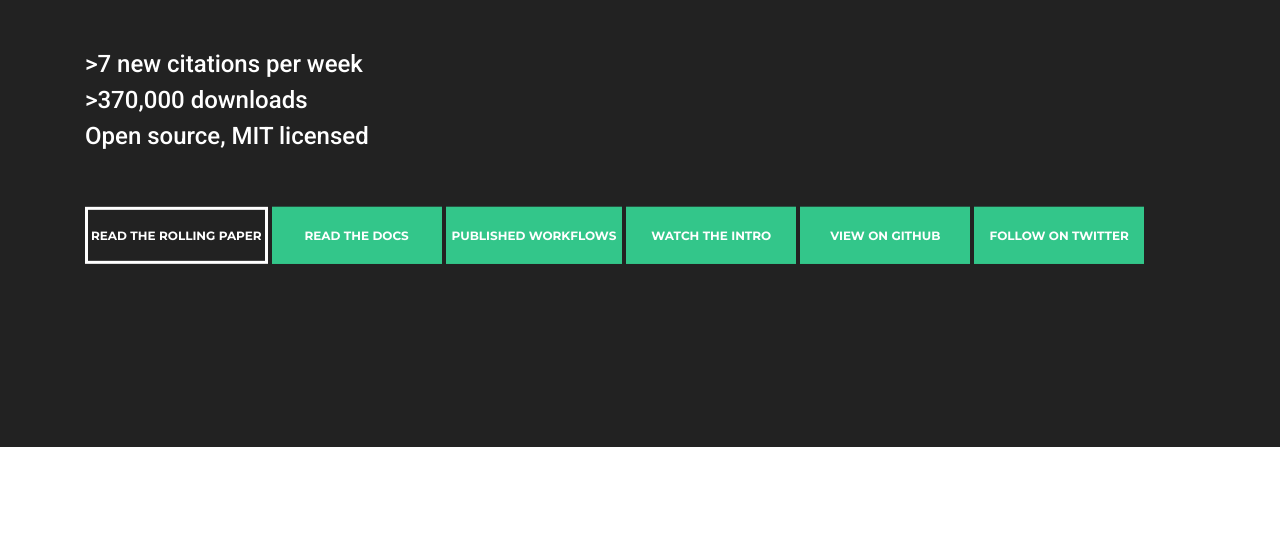
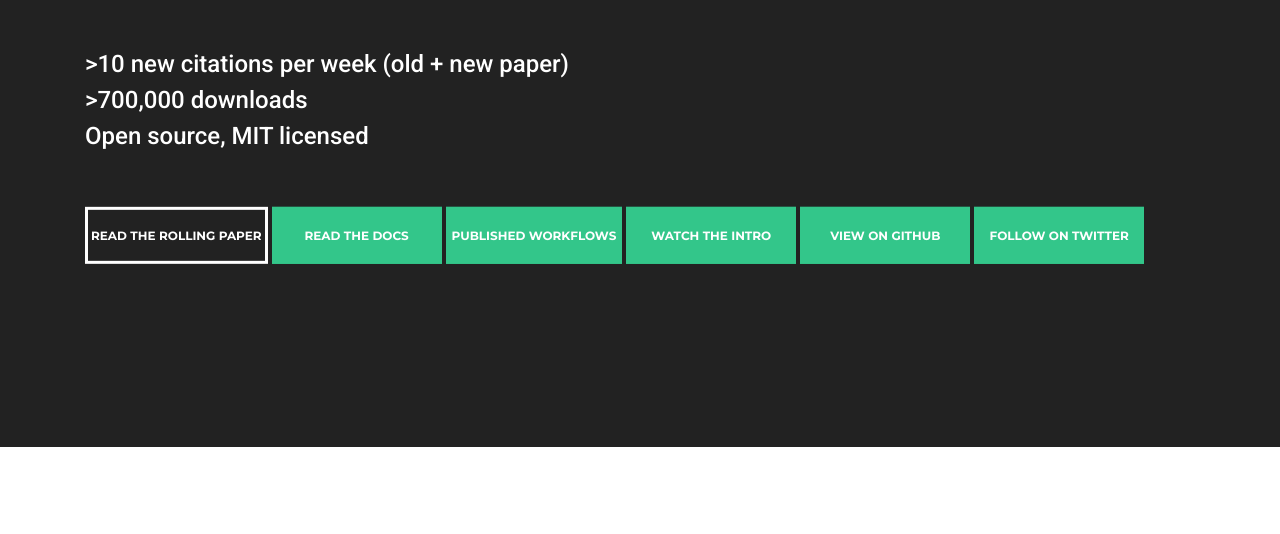
Before and after one commit to snakemake/snakemake.github.io, a plain HTML site: page index.html in a window 1280 px wide. Shown: the part 253-787 px from the top of the page. Drawn offline with nearby package versions, Linux system fonts and the light colour scheme.

Commit message:
Update index.html

```diff
--- a/index.html
+++ b/index.html
@@ -52,10 +52,9 @@
                         <div class="row">
                             <div class="col-sm-12 col-md-12">
                                 <br><br>
-                                <p class="text-white super-lead"><strong><strong><a
-                                                href="https://badge.dimensions.ai/details/id/pub.1018944052">&gt;7 new
-                                                citations per week</a><br>
-                                        </strong> <a href="https://anaconda.org/bioconda/snakemake">&gt;370,000
+                                <p class="text-white super-lead"><strong><strong>&gt;10 new
+                                                citations per week (<a href="https://badge.dimensions.ai/details/id/pub.1018944052">old</a> + <a href="https://badge.dimensions.ai/details/id/pub.1137313608">new</a> paper)<br>
+                                        </strong> <a href="https://anaconda.org/bioconda/snakemake">&gt;700,000
                                             downloads</a>
                                         <br>Open source, MIT licensed
                                     </strong>
```
